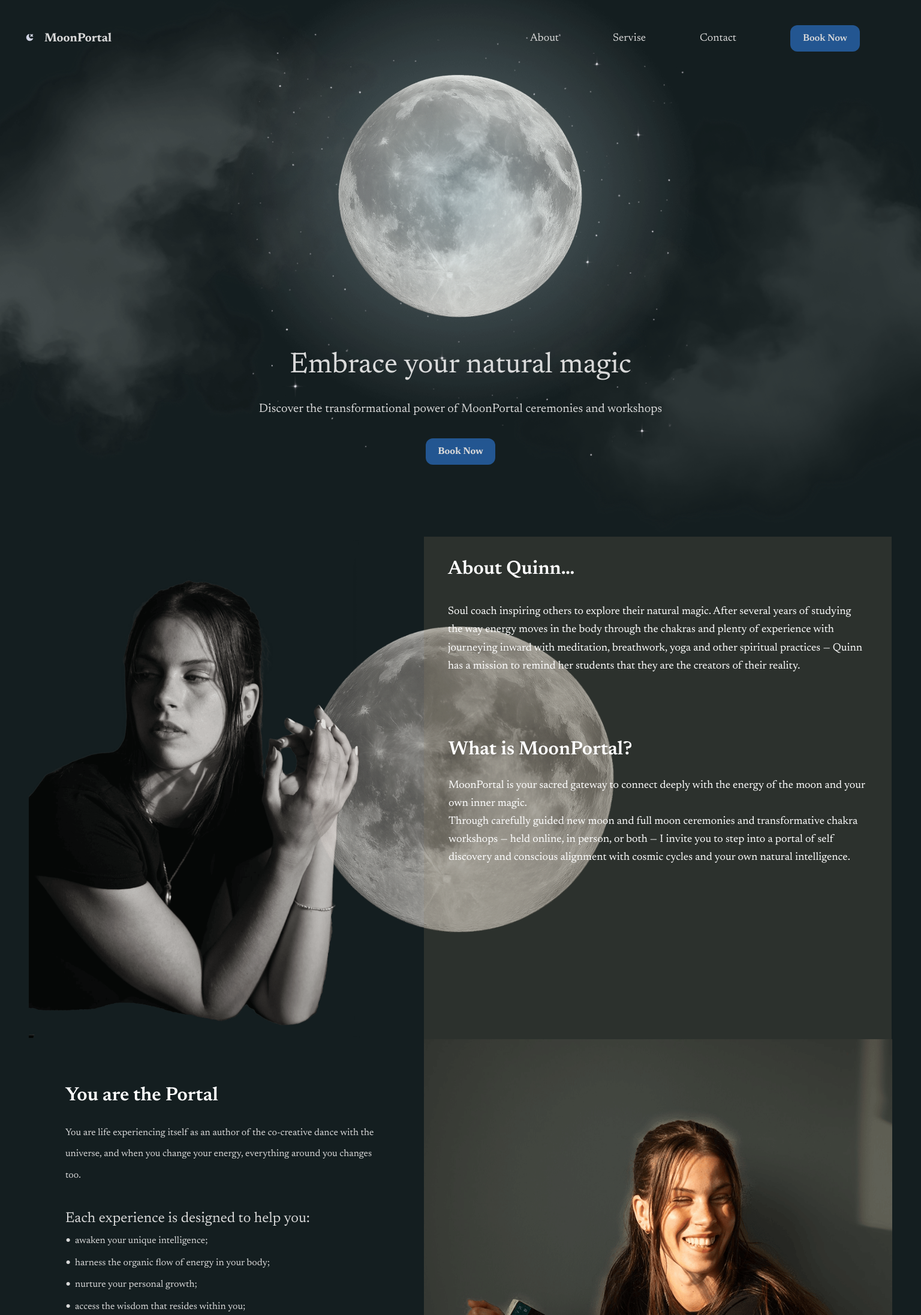
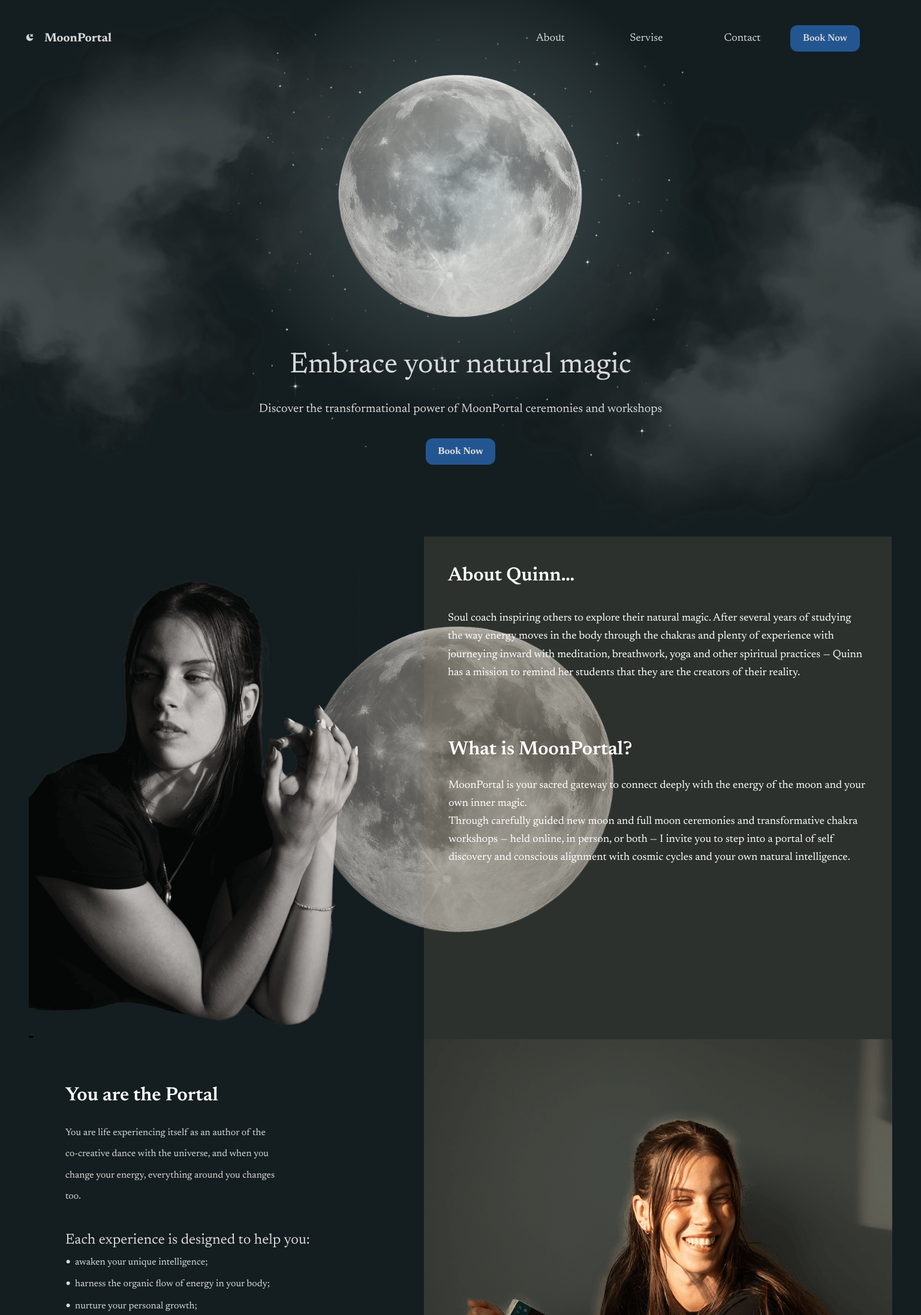
Before and after one commit to BokiiVlad/MoonPortal, a React (Vite) app: page / in a window 1536 px wide. Shown: the top 2193 px of the page at 60% size. Built offline with nearby package versions, Linux system fonts and the light colour scheme.

Commit message:
finish fix

```diff
--- a/src/components/AboutFirst/About.jsx
+++ b/src/components/AboutFirst/About.jsx
@@ -128,8 +128,8 @@ const About = ({ sectionAboutRef }) => {
               <li>feel free and inspired;</li>
             </ul>
             <p className={style.secondText}>
-              All in harmony with the moon's energetic signature
-              <br /> and significant celestial transits.
+              All in harmony with the moon's energetic signature and significant
+              celestial transits.
             </p>
           </div>
         </div>
--- a/src/components/AboutFirst/About.module.css
+++ b/src/components/AboutFirst/About.module.css
@@ -35,7 +35,6 @@
   flex-direction: column;
   position: relative;
   width: 360px;
-  overflow: hidden;
   margin-bottom: 41px;
   margin: auto;
 }
@@ -92,9 +91,7 @@
 .moon {
   display: none;
 }
-.gradient {
-  display: none;
-}
+
 @media (min-width: 768px) {
   .title {
     margin-top: 0;
@@ -146,7 +143,7 @@
   .aboutQuinnBox {
     margin-right: 60px;
     margin-left: 40px;
-    margin-top: 30px;
+    margin-top: 119px;
   }
   .firstText {
     margin-left: 0;
@@ -254,6 +251,7 @@
   .aboutQuinnBox {
     width: 695px;
     height: 756px;
+    margin-top: 41px;
   }
   .gradient {
     width: 780px;
@@ -308,4 +306,7 @@
   .section {
     margin-bottom: 120px;
   }
+  .secondText {
+    width: 350px;
+  }
 }
--- a/src/components/Button/Button.module.css
+++ b/src/components/Button/Button.module.css
@@ -3,7 +3,7 @@
   cursor: pointer;
   display: block;
   border-radius: 12px;
-  padding: 10px 19px;
+  padding: 10px 18px;
   width: 116px;
   height: 44px;
   font-weight: 700;
--- a/src/components/ChacraSection/ChacraSection.module.css
+++ b/src/components/ChacraSection/ChacraSection.module.css
@@ -91,7 +91,7 @@
   line-height: 150%;
   text-align: center;
   border-radius: 12px;
-  padding: 10px 20px;
+  padding: 10px 16px;
   width: 150px;
   height: 44px;
   background: #235691;
@@ -206,8 +206,8 @@
   .cloud {
     display: block;
     position: absolute;
-    left: calc(50% - 900px);
-    bottom: -200px;
+    left: calc(50% - 1050px);
+    bottom: -140px;
     transform: rotate(19deg);
     width: 763px;
     height: 508px;
--- a/src/components/Header/Header.module.css
+++ b/src/components/Header/Header.module.css
@@ -68,7 +68,7 @@
     display: block;
     margin: 0;
     border-radius: 12px;
-    padding: 10px 19px;
+    padding: 10px 18px;
     width: 116px;
     height: 44px;
     background: #235691;
@@ -94,14 +94,18 @@
 }
 @media (min-width: 1440px) {
   .list {
-    gap: 90px;
+    gap: 0;
     font-size: 18px;
     line-height: 167%;
   }
   .headerBox {
     padding: 42px 102px 0 42px;
   }
-
+  .itemList {
+    display: block;
+    width: 160px;
+    height: 30px;
+  }
   .but {
     display: block;
     margin: 0;
@@ -111,7 +115,6 @@
     height: 44px;
     background: #235691;
     color: #d9d9d9;
-    margin-left: 90px;
     font-weight: 600;
     font-size: 16px;
     line-height: 150%;
--- a/src/components/HeroSection/HeroSection.module.css
+++ b/src/components/HeroSection/HeroSection.module.css
@@ -29,6 +29,8 @@
 
 .moon {
   position: absolute;
+  width: 290px;
+  height: 291px;
   max-width: 100%;
   left: 50%;
   transform: translateX(-50%);
@@ -36,8 +38,8 @@
 }
 .cloudTop {
   position: absolute;
-  left: calc(50% - 690px);
-  top: 60px;
+  left: calc(50% - 630px);
+  top: -60px;
   transform: rotate(146deg);
   width: 1007px;
   height: 671px;
@@ -55,7 +57,7 @@
   height: 671px;
   object-fit: cover;
   z-index: 1;
-  opacity: 0.5;
+  opacity: 0.8;
 }
 
 .svg {
@@ -143,6 +145,7 @@
     z-index: 20;
     width: 605px;
     height: 556px;
+    opacity: 0.7;
   }
 }
 @media (min-width: 1440px) {
```
